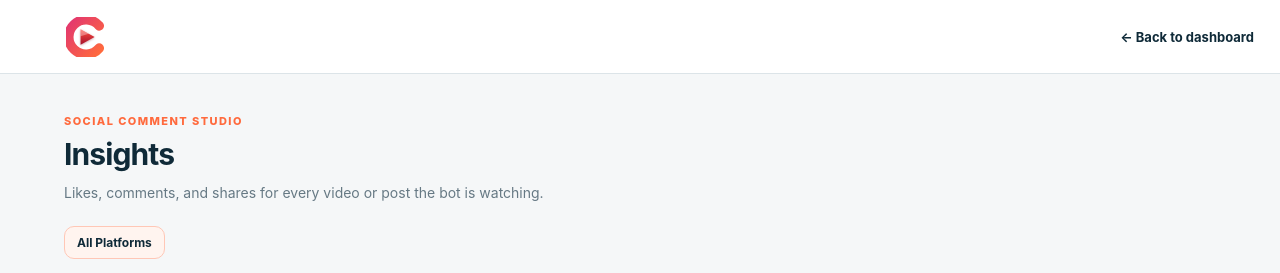
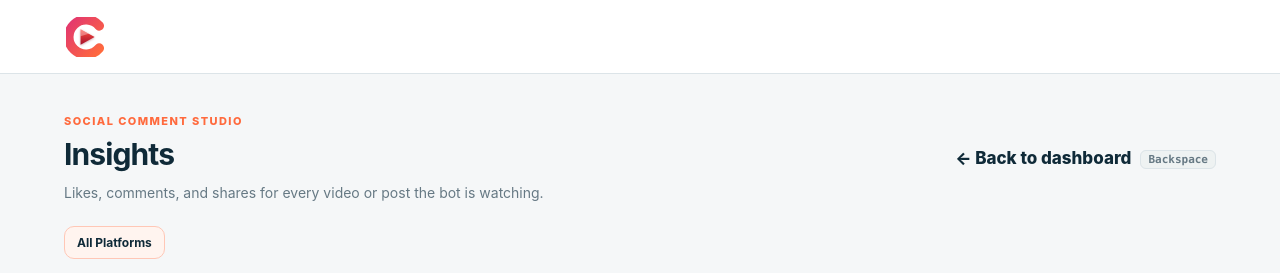
Before and after one commit to satyakaibm/social-comment-bot, a Python web app: template app/templates/insights.html in a window 1280 px wide. Shown: the top 273 px of the page. Run offline with Jinja, Linux system fonts and the light colour scheme; the template is opened without the code that fills it, so the values that code supplies are empty.

Commit message:
Move Insights' back link onto the title row, bigger, with Backspace shortcut
Was a small 13px link off in the topbar corner, easy to miss. Now it's
on the same line as the "Insights" heading, right-aligned, larger and
bolder, with a Backspace key hint next to it -- pressing Backspace
(when not typing in a field) also navigates back to the dashboard.

```diff
--- a/app/templates/insights.html
+++ b/app/templates/insights.html
@@ -12,10 +12,13 @@
     .topbar { height:74px; padding:0 26px; display:flex; align-items:center; justify-content:space-between; background:#fff; border-bottom:1px solid var(--line); }
     .brand { display:flex; align-items:center; gap:10px; color:var(--navy); font-weight:850; text-decoration:none; }
     .brand img { width:120px; height:40px; object-fit:contain; }
-    .back { color:var(--navy); font-size:13px; font-weight:750; text-decoration:none; }
     .page { max-width:1200px; margin:0 auto; padding:40px 24px 80px; }
+    .page-head { display:flex; align-items:flex-end; justify-content:space-between; gap:20px; margin-bottom:10px; }
     .eyebrow { display:block; margin-bottom:8px; color:var(--coral); font-size:11px; font-weight:850; letter-spacing:.13em; text-transform:uppercase; }
-    h1 { margin:0 0 10px; color:var(--navy); font-size:30px; letter-spacing:-.03em; }
+    h1 { margin:0; color:var(--navy); font-size:30px; letter-spacing:-.03em; }
+    .back-big { flex:0 0 auto; padding-bottom:4px; color:var(--navy); font-size:17px; font-weight:800; text-decoration:none; white-space:nowrap; }
+    .back-big:hover { color:var(--coral); }
+    .back-big kbd { margin-left:9px; padding:2px 7px; color:var(--muted); background:#eef2f2; border:1px solid var(--line); border-radius:6px; font-family:ui-monospace,SFMono-Regular,Menlo,monospace; font-size:11px; font-weight:700; vertical-align:1px; }
     .summary { margin:0 0 22px; color:var(--muted); font-size:14px; line-height:1.6; }
     .filters { display:flex; flex-wrap:wrap; gap:7px; margin-bottom:8px; }
     .chip { padding:8px 12px; color:var(--muted); background:#fff; border:1px solid var(--line); border-radius:10px; font-size:12px; font-weight:700; text-decoration:none; text-transform:capitalize; }
@@ -33,17 +36,21 @@
     .platform-facebook { color:#2459a8; background:#eef4ff; }
     .platform-instagram { color:#a52f68; background:#fff0f7; }
     .empty { padding:60px 24px; color:var(--muted); background:#fff; border:1px solid var(--line); border-radius:14px; text-align:center; font-size:13px; }
-    @media (max-width:620px) { .topbar{padding:0 16px}.page{padding:28px 16px 60px}h1{font-size:25px} }
+    @media (max-width:620px) { .topbar{padding:0 16px}.page{padding:28px 16px 60px}h1{font-size:25px}.page-head{flex-direction:column;align-items:flex-start;gap:6px}.back-big kbd{display:none} }
   </style>
 </head>
 <body>
   <header class="topbar">
     <a class="brand" href="/"><img src="{{ url_for('static', filename='images/content-my-trip-logo.svg') }}" alt="Content My Trip"></a>
-    <a class="back" href="/">&larr; Back to dashboard</a>
   </header>
   <main class="page">
-    <span class="eyebrow">Social Comment Studio</span>
-    <h1>Insights</h1>
+    <div class="page-head">
+      <div>
+        <span class="eyebrow">Social Comment Studio</span>
+        <h1>Insights</h1>
+      </div>
+      <a class="back-big" href="/" id="back-link">&larr; Back to dashboard<kbd>Backspace</kbd></a>
+    </div>
     <p class="summary">Likes, comments, and shares for every video or post the bot is watching.</p>
 
     <nav class="filters" aria-label="Platform">
@@ -92,5 +99,15 @@
     <div class="empty">No engagement data yet — this fills in automatically shortly after the bot starts.</div>
     {% endif %}
   </main>
+  <script>
+    document.addEventListener('keydown', (event) => {
+      const target = event.target;
+      const typing = target && (target.tagName === 'INPUT' || target.tagName === 'TEXTAREA' || target.isContentEditable);
+      if (event.key === 'Backspace' && !typing) {
+        event.preventDefault();
+        document.getElementById('back-link').click();
+      }
+    });
+  </script>
 </body>
 </html>
```
